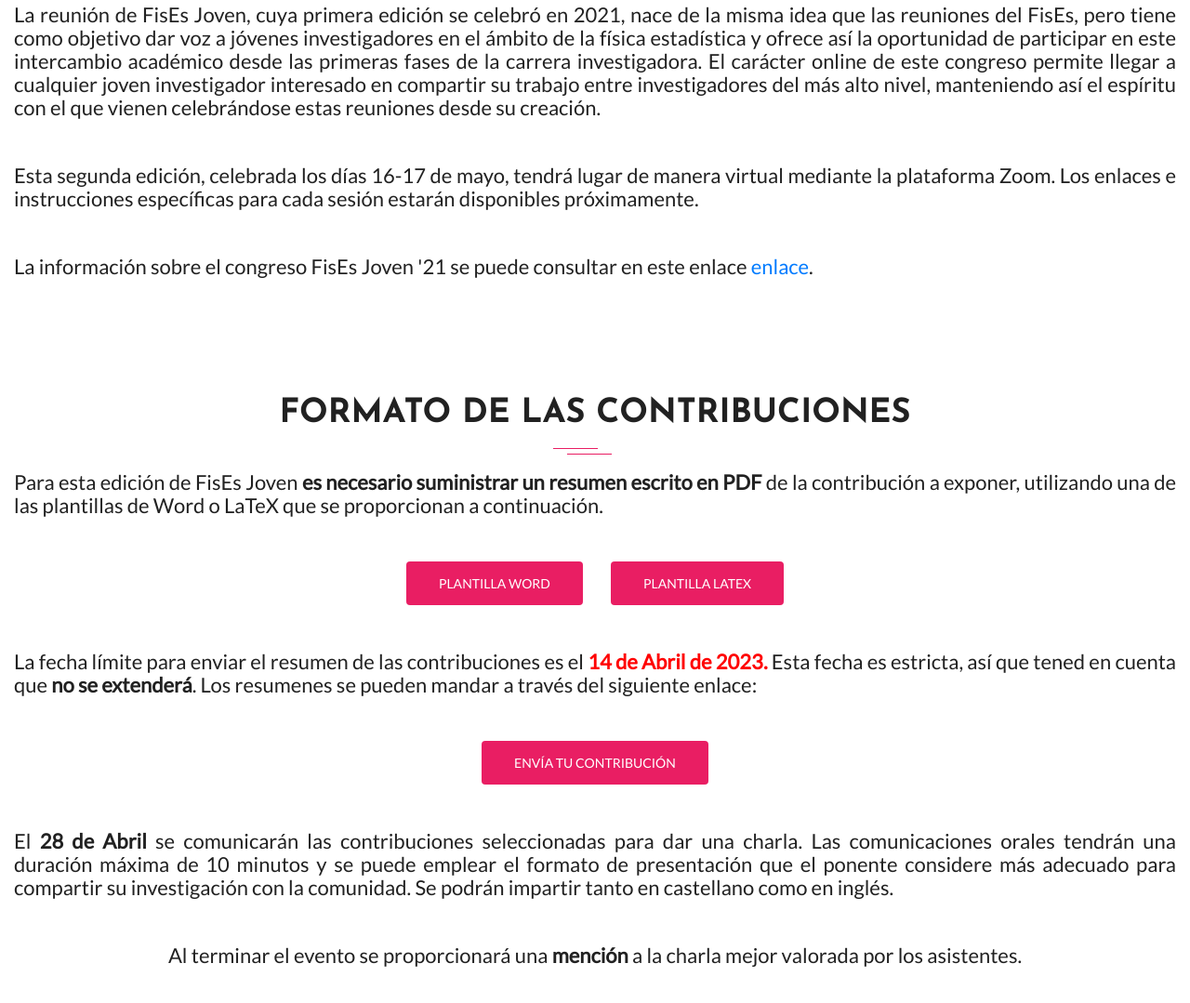
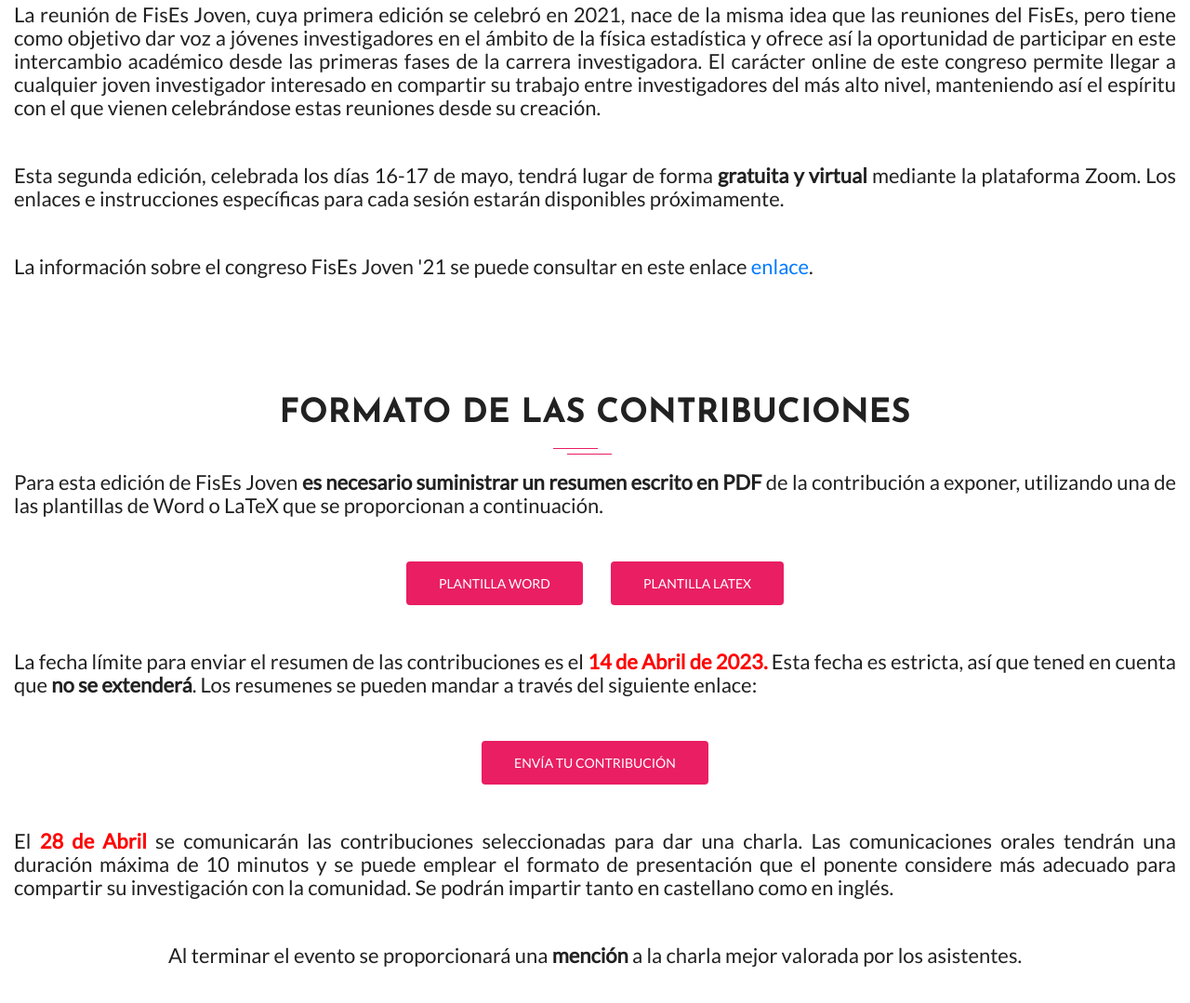
Before and after one commit to laiadc/laiadc.github.io, a plain HTML site: page index.html in a window 1280 px wide. Shown: the part 966-2045 px from the top of the page at 93% size. Drawn offline with Linux system fonts and the light colour scheme; a script that the page names is missing; files whose address does not match are found by name.

Commit message:
Congreso gratuito

```diff
--- a/index.html
+++ b/index.html
@@ -176,7 +176,7 @@
         <p class="wow fadeInDown" data-wow-delay="0.2s"> La historia de la Reunión de Física Estadística comienza en el año 1987, cuando se celebró la primera reunión en Barcelona. Desde entonces, se lleva celebrando en intervalos de año y medio. Conocida también como FisEs desde 1996, esta reunión congrega a profesionales del ámbito de la investigación en física estadística y sus aplicaciones multidisciplinares, siendo un espacio de reunión, intercambio y hermanamiento entre científicos. </p>
         <p class="wow fadeInDown mt-5" data-wow-delay="0.2s"> La reunión de FisEs Joven, cuya primera edición se celebró en 2021, nace de la misma idea que las reuniones del FisEs, pero tiene como objetivo dar voz a jóvenes investigadores en el ámbito de la física estadística y ofrece así la oportunidad de participar en este intercambio académico desde las primeras fases de la carrera investigadora. El carácter online de este congreso permite llegar a cualquier joven investigador interesado en compartir su trabajo entre investigadores del más alto nivel, manteniendo así el espíritu con el que vienen celebrándose estas reuniones desde su creación.
         </p>
-        <p class="wow fadeInDown mt-5" data-wow-delay="0.2s">Esta segunda edición, celebrada los días 16-17 de mayo, tendrá lugar de manera virtual mediante la plataforma Zoom. Los enlaces e instrucciones específicas para cada sesión estarán disponibles próximamente.</p>
+        <p class="wow fadeInDown mt-5" data-wow-delay="0.2s">Esta segunda edición, celebrada los días 16-17 de mayo, tendrá lugar de forma <b>gratuita y virtual</b> mediante la plataforma Zoom. Los enlaces e instrucciones específicas para cada sesión estarán disponibles próximamente.</p>
 
         <!--<div class="text-center mt-5" >
           <a href="doc/Instrucciones_enlaces_FisEsJoven2021.pdf" id="instrucciones" download="Instrucciones_enlaces_FisEsJoven2021" target =_blank class="wow btn btn-common btn-lg" data-wow-delay=".6s">Descarga las instrucciones</a>
@@ -223,7 +223,7 @@
             <a href="https://forms.gle/kPeeXhj3d5qmbU9t8" id="abstract" target =_blank class="wow btn btn-common btn-lg" data-wow-delay=".6s">Envía tu contribución</a>
           </div>
 
-          <p class="wow fadeInDown mt-5" data-wow-delay="0.2s"> El <b>28 de Abril</b> se comunicarán las contribuciones seleccionadas para dar una charla. Las comunicaciones orales tendrán una duración máxima de 10 minutos y se puede emplear el formato de presentación que el ponente considere más adecuado para compartir su investigación con la comunidad. Se podrán impartir tanto en castellano como en inglés. </p>
+          <p class="wow fadeInDown mt-5" data-wow-delay="0.2s"> El <b style='color:red !important;'>28 de Abril</b> se comunicarán las contribuciones seleccionadas para dar una charla. Las comunicaciones orales tendrán una duración máxima de 10 minutos y se puede emplear el formato de presentación que el ponente considere más adecuado para compartir su investigación con la comunidad. Se podrán impartir tanto en castellano como en inglés. </p>
 
         <p class="wow fadeInDown mt-5 text-center" data-wow-delay="0.2s">  Al terminar el evento se proporcionará una <strong>mención</strong> a la charla mejor valorada por los asistentes.</p>
 
```
